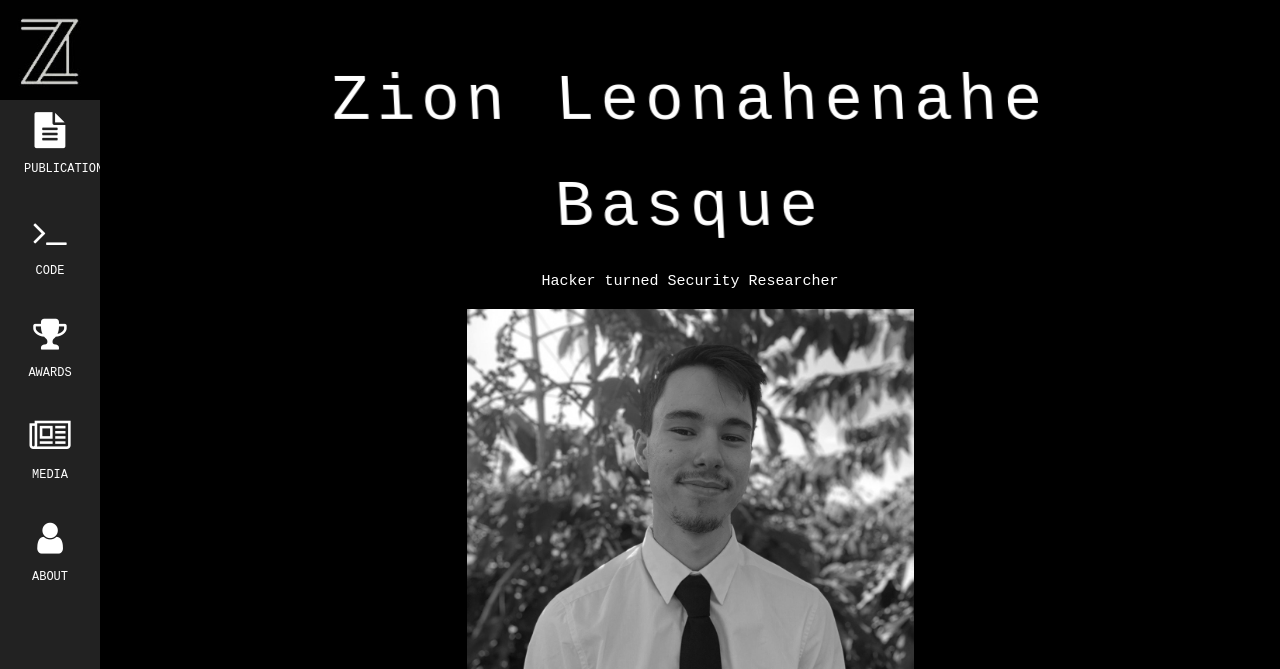
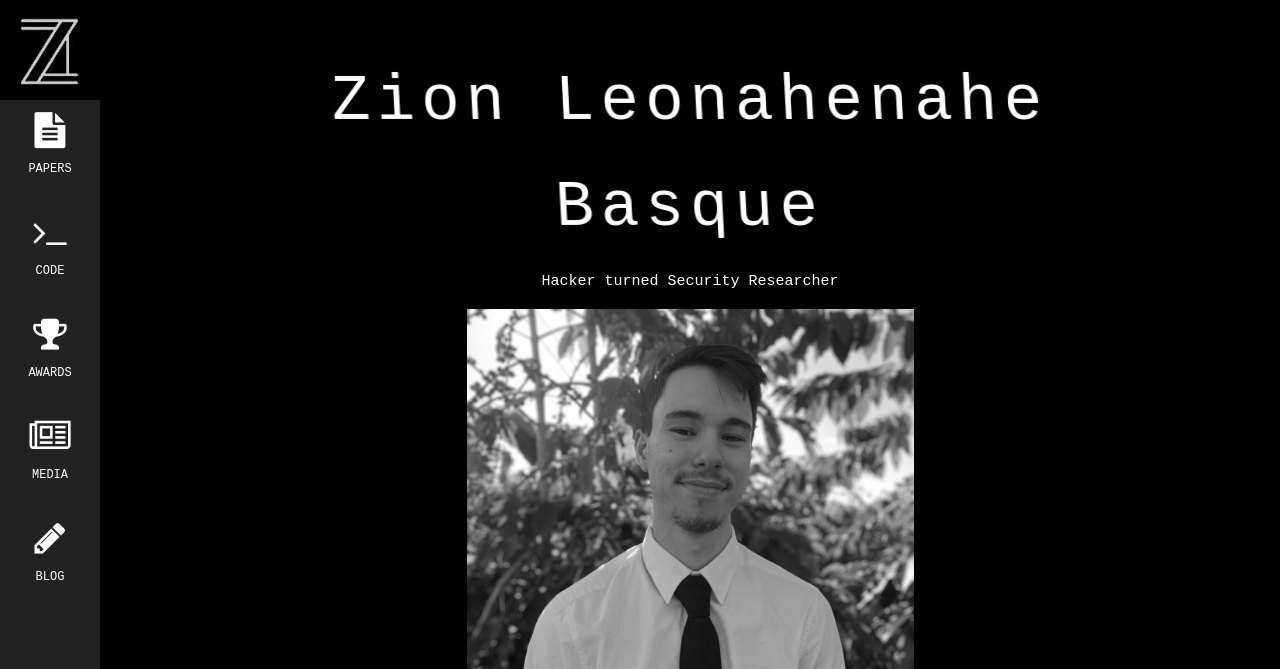
Before and after one commit to mahaloz/zionbasque.com, a Jekyll site: the page built from index.md, in a window 1280 px wide. Shown: the top 669 px of the page. Built offline with Jekyll 4.4.1, drawn with Linux system fonts in a browser that asks for light colours.

Commit message:
keep for now

```diff
--- a/_includes/navigation.html
+++ b/_includes/navigation.html
@@ -11,7 +11,7 @@
     "w3-bar-item w3-button w3-padding-large w3-hover-black w3-left"
     >
     <i class="fa fa-file-text w3-xxlarge"></i>
-    <p>PUBLICATIONS</p>
+    <p>PAPERS</p>
   </a>
 
   <a href="https://github.com/mahaloz" class=
@@ -45,18 +45,14 @@
     <p>MEDIA</p>
   </a>
 
-  <a href="about" class=
-    {% if page.path == "about.md" %}
-    "w3-bar-item w3-button w3-padding-large w3-black"
-    {% else %}
+
+  <a href="https://mahaloz.re" class=
     "w3-bar-item w3-button w3-padding-large w3-hover-black"
-    {% endif %}
     >
-    <i class="fa fa-user w3-xxlarge"></i>
-    <p>ABOUT</p>
+    <i class="fa fa-pencil w3-xxlarge">
+    </i>
+    <p>BLOG</p>
   </a>
-
-
 
 </nav>
 <!-- Navbar on small screens (Hidden on medium and large screens) -->
@@ -68,6 +64,6 @@
     <a href="https://github.com/mahaloz" class="w3-bar-item w3-button" style="width:25% !important">CODE</a>
     <a href="awards.html"class="w3-bar-item w3-button" style="width:25% !important">AWARDS</a>
     <a href="media.html" class="w3-bar-item w3-button" style="width:25% !important">MEDIA</a>
-    <a href="about.html" class="w3-bar-item w3-button" style="width:25% !important">ABOUT</a>
+    <a href="https://mahaloz.re" class="w3-bar-item w3-button" style="width:25% !important">BLOG</a>
   </div>
 </div>
```
